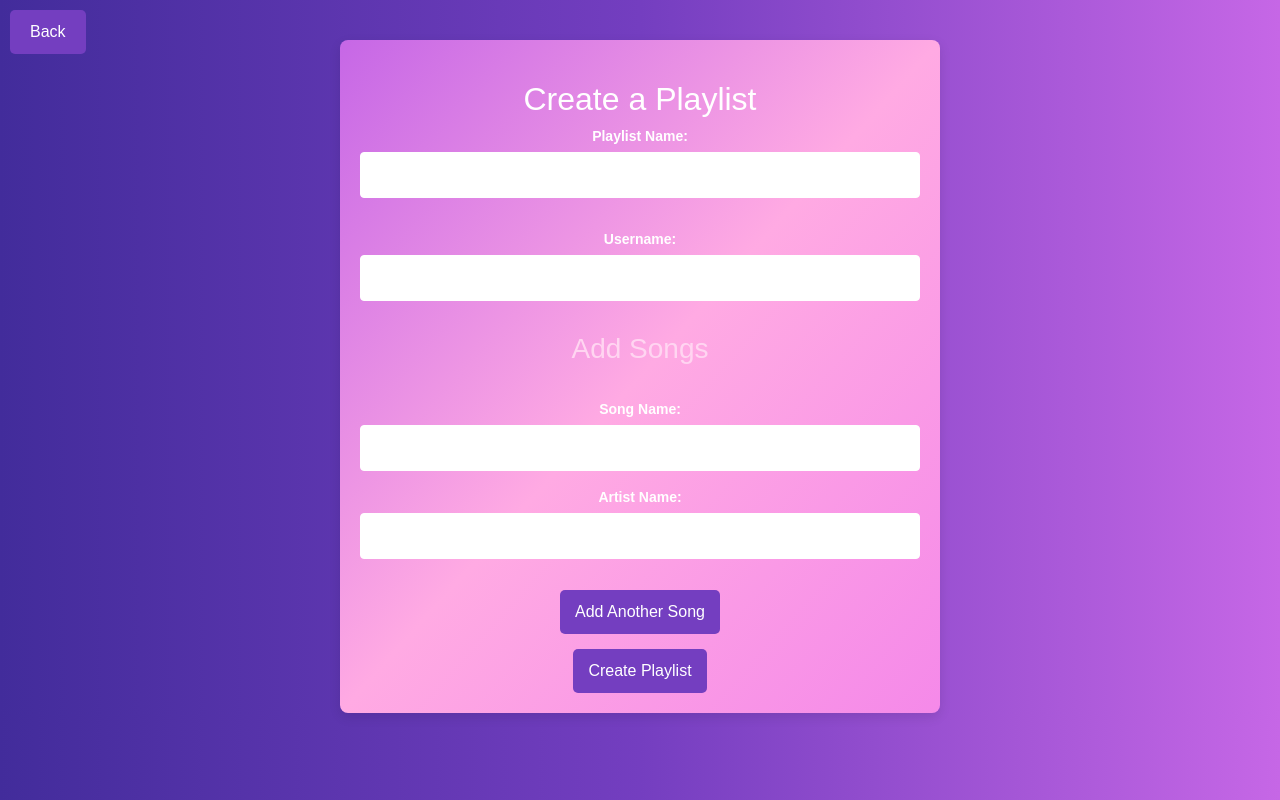
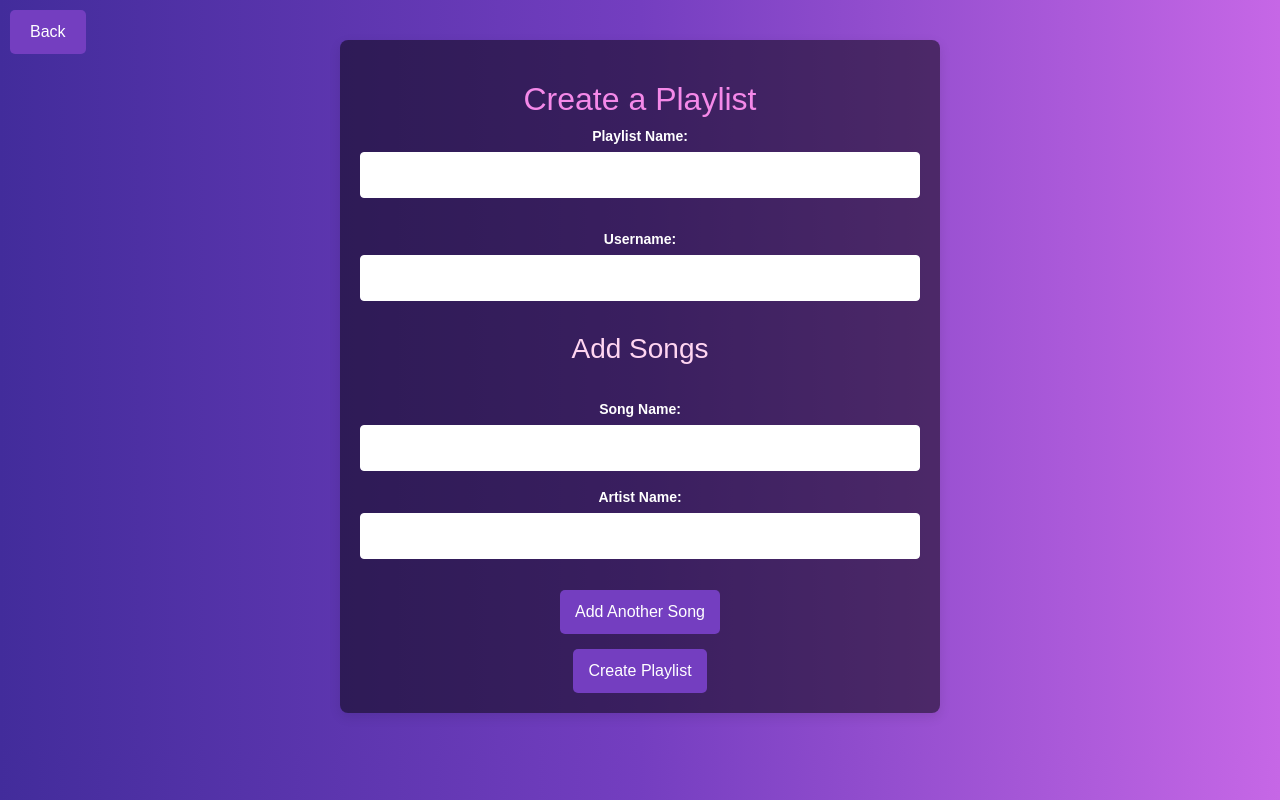
Before and after one commit to KyleElison/Sunhack2024, a React (Create React App) app in the folder frontend/: page /createPlaylist in a window 1280 px wide. Built offline with nearby package versions, Linux system fonts and the light colour scheme.

Commit message:
Changed create playlist

```diff
--- a/frontend/src/views/createPlaylist/createPlaylist.css
+++ b/frontend/src/views/createPlaylist/createPlaylist.css
@@ -11,11 +11,15 @@ body {
     padding: 40px 20px 20px;
     max-width: 600px;
     margin: 40px auto 0;
-    background-image: linear-gradient(to bottom right, #c667e6, #ffaae3, #f589e9);
+    margin-bottom: 40px;
+    background-color: rgba(0, 0, 0, 0.5);
     border-radius: 8px;
     box-shadow: 0px 4px 12px rgba(0, 0, 0, 0.1);
 }
 
+.create-playlist-container h2{
+    color: #f589e9;
+}
 .back-button {
     position: absolute;
     top: 10px;
```
